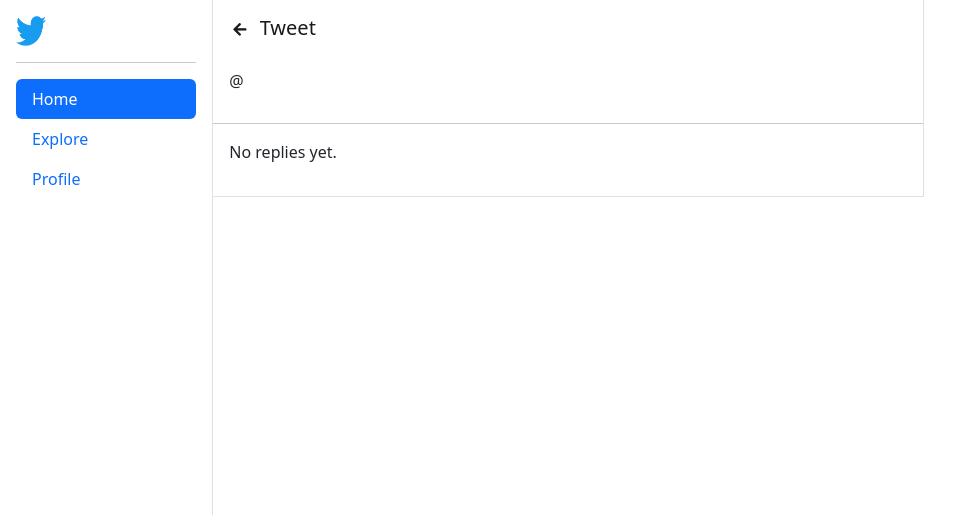
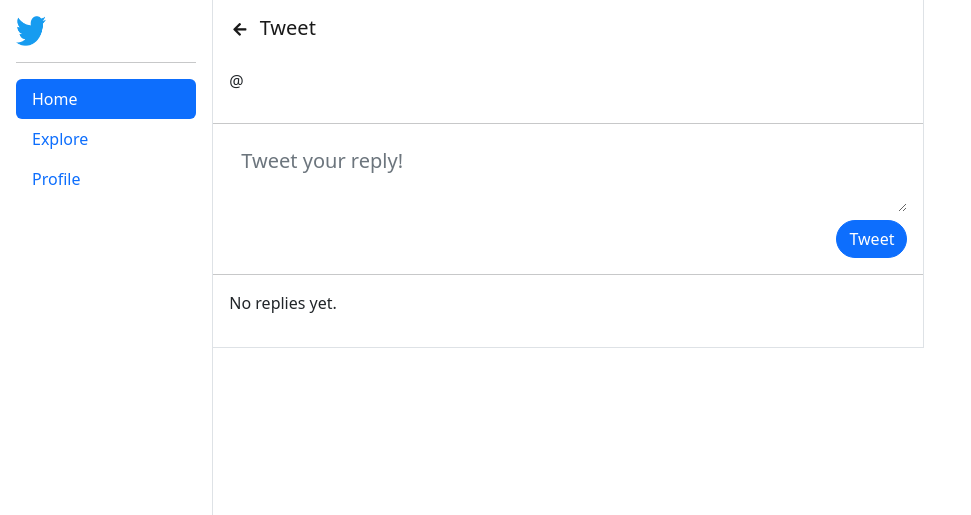
Before and after one commit to ricardomongza99/twitter-reloaded, a Django app: template templates/tweets/thread.html in a window 1280 px wide. Shown: the top 515 px of the page, without its empty margins (0-971 px from the left). Run offline with Django 4.2, Linux system fonts and the light colour scheme; the template is opened without the code that fills it, so the values that code supplies are empty.

Commit message:
Add reply tweets

```diff
--- a/templates/tweets/thread.html
+++ b/templates/tweets/thread.html
@@ -26,6 +26,20 @@
             <hr style="margin: 0">
         </div>
 
+        <!-- Reply Form -->
+        <div class="my-3 px-3 ">
+            <form action="{% url 'create-reply' tweet.id %}" method="post">
+                {% csrf_token %}
+                <div class="form-group">
+                    <textarea class="form-control border-0" id="tweetContent" name="content" rows="2" placeholder="Tweet your reply!" maxlength="300" style="font-size: 20px;"></textarea>
+                </div>
+                <div class="d-flex justify-content-end pt-2">
+                    <input type="submit" class="btn btn-primary" style="border-radius: 100pt" value="Tweet">
+                </div>
+            </form>
+        </div>
+        <hr style="margin: 0">
+
         <!-- Replies -->
         {% for reply in replies %}
             {% include 'components/tweet.html' with tweet=reply %}
--- a/tweets/urls.py
+++ b/tweets/urls.py
@@ -7,4 +7,5 @@
     path('', views.home, name='home'),
     path('create-tweet/', views.create_tweet, name='create-tweet'),
     path('tweet/<int:tweet_id>/', views.tweet_thread, name='tweet-thread'),
+    path('reply/<int:tweet_id>/', views.create_reply, name='create-reply'),
 ]
```
Also changed, not shown: tweets/views.py (+14 -0 lines).
